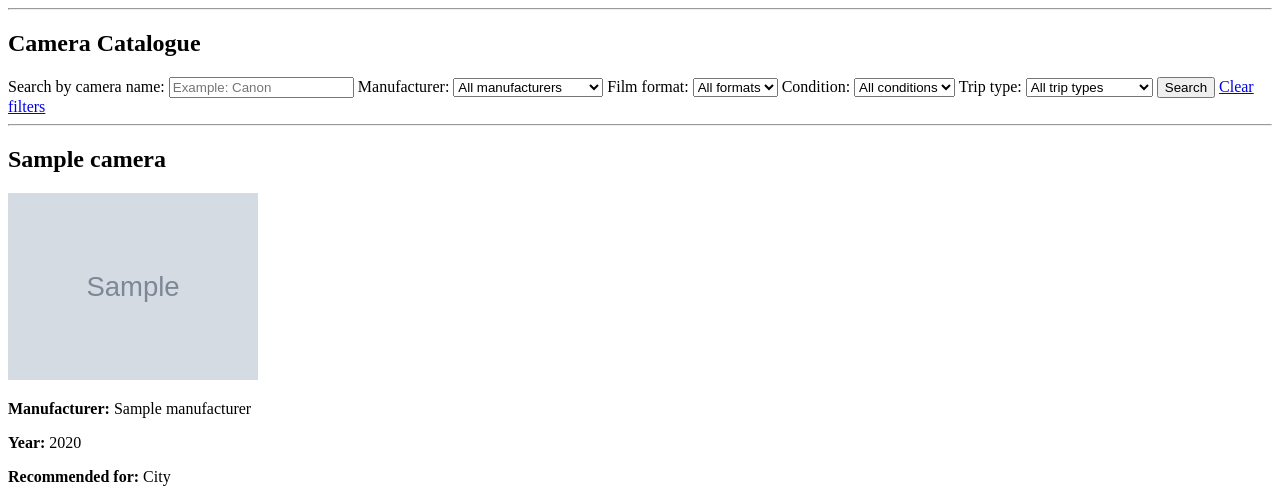
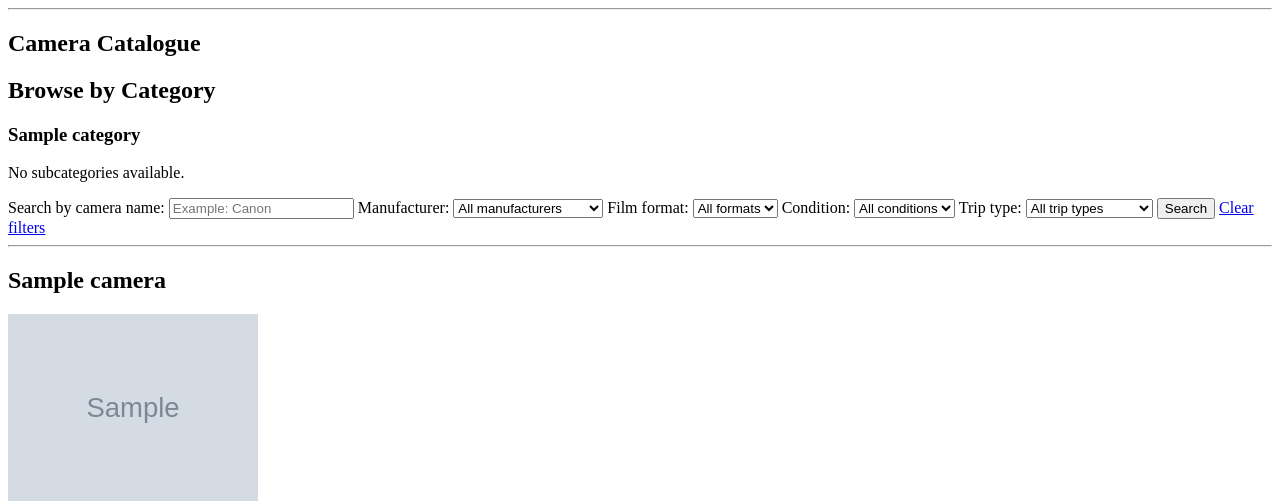
Before and after one commit to odysseas404/ITC4214---Final-Project, a Django app: page / in a window 1280 px wide. Shown: the part 26-527 px from the top of the page. Run offline with Django 5.2, Linux system fonts and the light colour scheme; tables that the repository leaves empty hold one stand-in row (values such as "Sample post"); grey boxes marked "Sample" are stand-in pictures.

Commit message:
Added the browsing by subcategory implementation.

```diff
--- a/catalogue/templates/catalogue/home.html
+++ b/catalogue/templates/catalogue/home.html
@@ -3,6 +3,32 @@
 {% block catalogue_content %}
 
 <h1>Camera Catalogue</h1>
+
+<h2>Browse by Category</h2>
+
+{% for parent in parent_categories %}
+
+    <h3>{{ parent.name }}</h3>
+
+    {% if parent.subcategories.all %}
+
+        <ul>
+            {% for subcategory in parent.subcategories.all %}
+                <li>
+                    <a href="{% url 'catalogue:category_detail' subcategory.id %}">
+                        {{ subcategory.name }}
+                    </a>
+                </li>
+            {% endfor %}
+        </ul>
+
+    {% else %}
+
+        <p>No subcategories available.</p>
+
+    {% endif %}
+
+{% endfor %}
 
 <form method="get">
 
--- a/catalogue/urls.py
+++ b/catalogue/urls.py
@@ -17,4 +17,5 @@ urlpatterns = [
     path("basket/add/<int:camera_id>/", views.add_to_borrow_basket, name="add_to_borrow_basket"),
     path("basket/remove/<int:camera_id>/", views.remove_from_borrow_basket, name="remove_from_borrow_basket"),
     path("basket/checkout/", views.borrow_checkout, name="borrow_checkout"),
+    path("category/<int:category_id>/", views.category_detail, name="category_detail"),
 ]
--- a/catalogue/views.py
+++ b/catalogue/views.py
@@ -35,11 +35,13 @@ def home(request):
         cameras = cameras.filter(recommended_trip_type=trip_type)
 
     categories = Category.objects.all()
+    parent_categories = Category.objects.filter(parent__isnull=True)
     manufacturers = Manufacturer.objects.all()
 
     return render(request, "catalogue/home.html", {
         "cameras": cameras,
         "categories": categories,
+        "parent_categories": parent_categories,
         "manufacturers": manufacturers,
         "film_format_choices": Camera.FILM_FORMAT_CHOICES,
         "condition_choices": Camera.CONDITION_CHOICES,
@@ -261,3 +263,16 @@ def borrow_checkout(request):
         "form": form,
         "cameras": cameras
     })
+
+def category_detail(request, category_id):
+    category = get_object_or_404(Category, id=category_id)
+
+    cameras = Camera.objects.filter(
+        category=category,
+        available=True
+    ).select_related("manufacturer", "category")
+
+    return render(request, "catalogue/category_detail.html", {
+        "category": category,
+        "cameras": cameras,
+    })
```
Also changed, not shown: catalogue/templates/catalogue/category_detail.html (added, +42 -0 lines).
